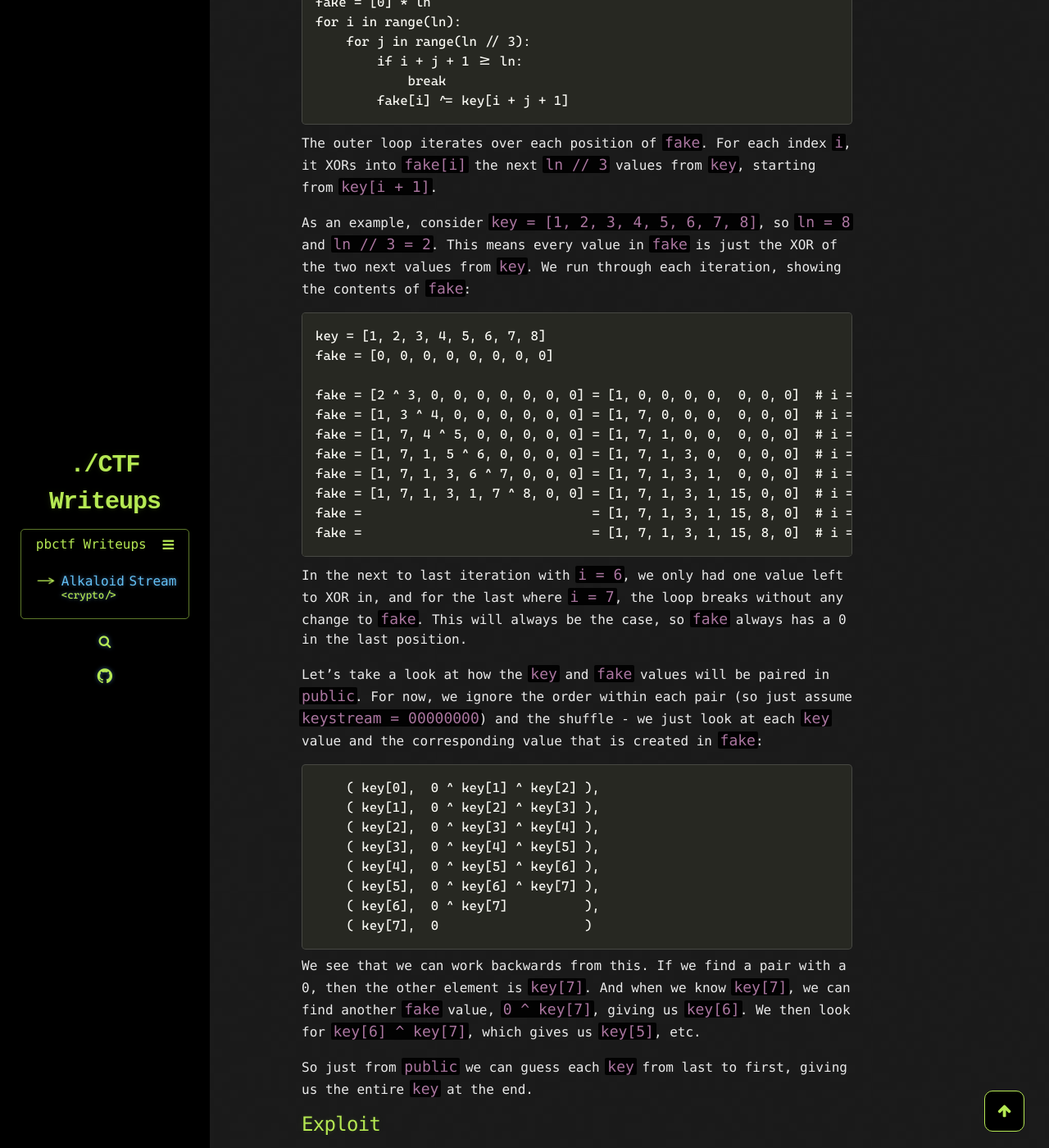
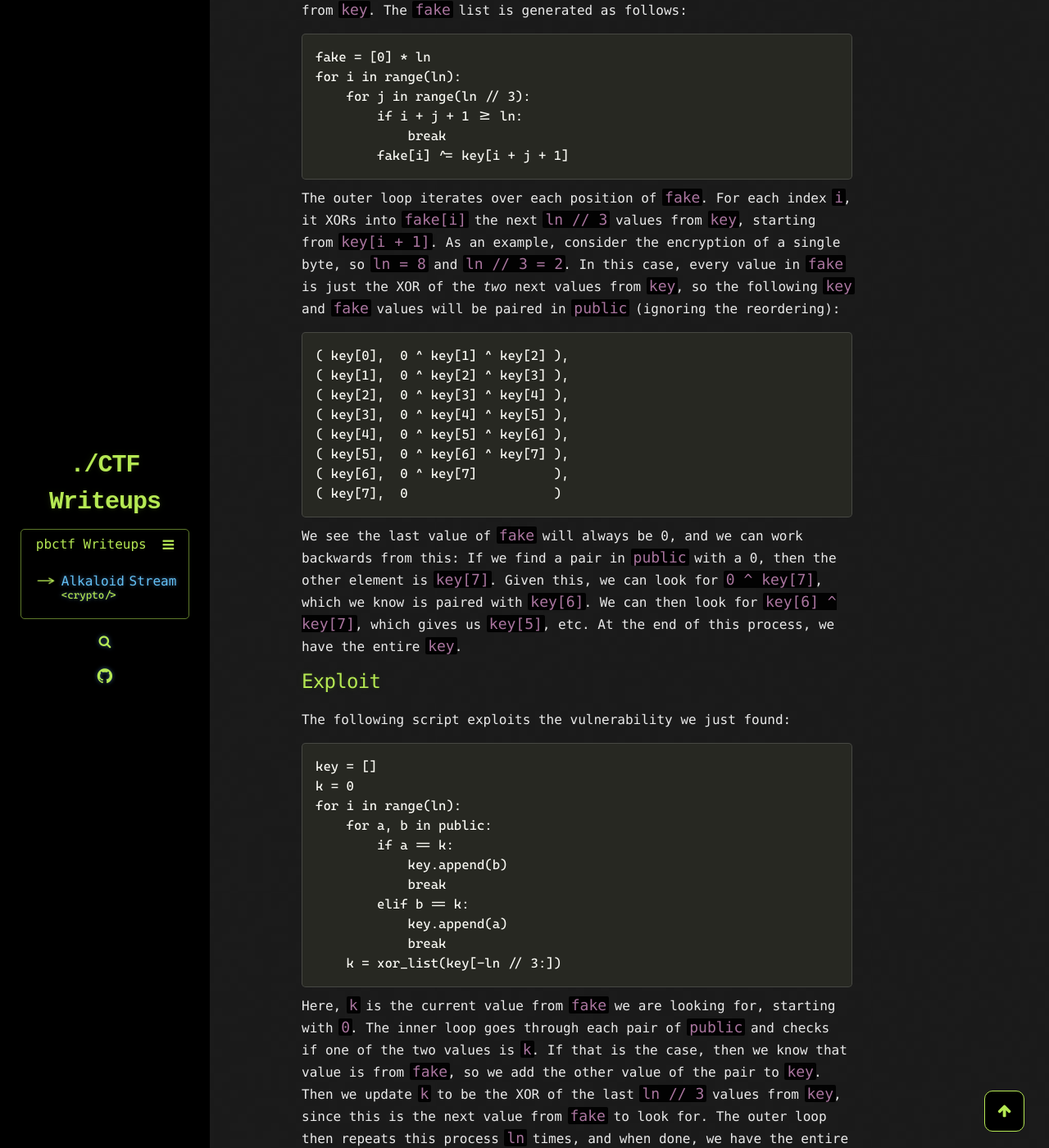
Before and after one commit to Nissen96/CTF-writeups, a Jekyll site: the page built from _writeups/2021/pbctf/Alkaloid-Stream.md, in a window 1280 px wide and 1400 px high, scrolled down 4232 px. Shown: the whole window at 82% size. Built offline with Jekyll 4.4.1, drawn with Linux system fonts in a browser that asks for light colours; nearby versions of some CDN libraries; library files that are not in the unit come from our copies; some of the changed text lies outside the part shown.

Commit message:
Improved writeup

````diff
--- a/_writeups/2021/pbctf/Alkaloid-Stream.md
+++ b/_writeups/2021/pbctf/Alkaloid-Stream.md
@@ -12,7 +12,7 @@ description: |-
 ---
 <details>
     <summary>tl;dr</summary>
-    <p>For each input bit, a <code>key</code> number and <code>fake</code> number is generated. A random <code>keystream</code> is generated and a corresponding <code>public</code> array, such that</p>
+    <p>For each input bit, a <code>key</code> number and <code>fake</code> number is generated. A random <code>keystream</code> is generated and a corresponding <code>public</code> list, such that</p>
     <p><code>public[i] = [fake[i], key[i]] if keystream[i] else [key[i], fake[i]]</code></p>
     <p>The input is XORed with the random keystream to generate the ciphertext and this is output together with <code>public</code>. But <code>fake</code> was generated by XORing values from <code>key</code>, and based on this, we can guess which values from <code>public</code> are fake. The others must be from <code>key</code>, allowing us to recover the <code>keystream</code> and decrypt the <code>flag</code>.</p>
 </details>
@@ -20,6 +20,8 @@ description: |-
 ***
 
 ## Introduction
+
+*If you already understand the script file, you can safely skip to [next section](#vulnerability)*.
 
 We are given the challenge files [gen.py]({{ site.baseurl }}/assets/CTFs/2021/pbctf/gen.py) and [output.txt]({{ site.baseurl }}/assets/CTFs/2021/pbctf/output.txt). Let us first take a look at the script `gen.py`, inspecting the main functionality:
 ```python
@@ -51,7 +53,7 @@ def keygen(ln):
                 arr[ln - 1 - j] ^= arr[ln - 1 - i]
     return arr
 ```
-The function creates an array of `ln` powers of 2 (one per flag bit), so `[1, 2, 4, 8, ...]`, and then runs through two loops. The first iterates over the array from the beginning and XORs each number with some of the previous (determined by `random.getrandbits(1)`). The second basically does the same but from behind and in reverse order. The end result is a list of `ln` seemingly random numbers, which is the `key`.
+The function creates a list of `ln` powers of 2 (one per flag bit), so `[1, 2, 4, 8, ...]`, and then runs through two loops. The first iterates over the list from the beginning and XORs each number with some of the previous (determined by `random.getrandbits(1)`). The second basically does the same but from behind and in reverse order. The end result is a list of `ln` seemingly random numbers, which is the `key`.
 
 This is used in the next step, `keystream, public = gen_keystream(key)`:
 ```python
@@ -84,17 +86,17 @@ def gen_keystream(key):
 ```
 This function first generates the list `fake` by XORing some numbers from the actual `key` together and then uses this as a sort of fake key. It then generates `ln` random bits which ends up being the `keystream`. It populates `public` with both a `key` value and `fake` value for each `keystream` bit. If the bit is a 1, it inserts `[fake[i], key[i]]`, and else `[key[i], fake[i]]` - so the bit determines the order. This means `public` is a list of `ln` elements, where each element is a list of two numbers - a `key` value and `fake` value -- but without the `key` or `keystream`, there should be no way of knowing which is which. As an example, if we have
 ```python
-    key = [12, 34, 56, 78]
-    fake = [98, 76, 54, 32]  # Just example values
+key = [12, 34, 56, 78]
+fake = [98, 76, 54, 32]  # Just example values
 ```
 and the random `keystream` ends up being `[0, 1, 1, 0]`, then we would have
 ```python
-    public = [
-        [12, 98],  # key, fake
-        [76, 34],  # fake, key
-        [54, 56],  # fake, key
-        [78, 32]   # key, fake
-    ]
+public = [
+    [12, 98],  # key, fake
+    [76, 34],  # fake, key
+    [54, 56],  # fake, key
+    [78, 32]   # key, fake
+]
 ```
 The `keystream` tells us which values from `public` are `key` values and `fake` values - a 0 indicates the first is a `key` value and a 1 that the second is. At the end, the function returns `keystream` and `public`.
 
@@ -125,9 +127,9 @@ This is a simple XOR of the `flag` and `keystream`.
 
 ## Vulnerability
 
-Since the encryption is just an XOR with a randomly generated `keystream`, we don't get much info from the encrypted flag itself. We need to find the `keystream`, and since we only have the `public` array, we must somehow be able to guess the stream from that. Said differently, if this scheme is vulnerable, it must be because we can somehow guess which values in `public` are `key` values and which are `fake`.
+Since the encryption is just an XOR with a randomly generated `keystream`, we don't get much info from the encrypted flag itself. We need to find the `keystream`, and since we only have the `public` list, we must somehow be able to guess the stream from that. Said differently, if this scheme is vulnerable, it must be because we can somehow guess which values in `public` are `key` values and which are `fake`.
 
-Looking at the `keygen()` method, there doesn't seem to be an obvious way to guess which of the values in `public` it could have generated. Instead, we look at how the `fake` values are generated from the `key`. This direct dependence and lack of inserted randomness could perhaps lead us to guess which values are fake - and therefore which are from `key`. The `fake` list is generated as follows:
+Looking at the `keygen()` method, there doesn't seem to be an obvious way to guess which of the values in `public` it could have generated. Instead, we look at how the `fake` values are generated from the `key`. This direct dependence and lack of inserted randomness could perhaps lead us to guess which values are from `fake` -- and therefore which are from `key`. The `fake` list is generated as follows:
 ```python
 fake = [0] * ln
 for i in range(ln):
@@ -136,47 +138,27 @@ for i in range(ln):
             break
         fake[i] ^= key[i + j + 1]
 ```
-The outer loop iterates over each position of `fake`. For each index `i`, it XORs into `fake[i]` the next `ln // 3` values from `key`, starting from `key[i + 1]`.
-
-As an example, consider `key = [1, 2, 3, 4, 5, 6, 7, 8]`, so `ln = 8` and `ln // 3 = 2`. This means every value in `fake` is just the XOR of the two next values from `key`. We run through each iteration, showing the contents of `fake`:
+The outer loop iterates over each position of `fake`. For each index `i`, it XORs into `fake[i]` the next `ln // 3` values from `key`, starting from `key[i + 1]`. As an example, consider the encryption of a single byte, so `ln = 8` and `ln // 3 = 2`. In this case, every value in `fake` is just the XOR of the *two* next values from `key`, so the following `key` and `fake` values will be paired in `public` (ignoring the reordering):
 ```python
-key = [1, 2, 3, 4, 5, 6, 7, 8]
-fake = [0, 0, 0, 0, 0, 0, 0, 0]
-
-fake = [2 ^ 3, 0, 0, 0, 0, 0, 0, 0] = [1, 0, 0, 0, 0,  0, 0, 0]  # i = 0
-fake = [1, 3 ^ 4, 0, 0, 0, 0, 0, 0] = [1, 7, 0, 0, 0,  0, 0, 0]  # i = 1
-fake = [1, 7, 4 ^ 5, 0, 0, 0, 0, 0] = [1, 7, 1, 0, 0,  0, 0, 0]  # i = 2
-fake = [1, 7, 1, 5 ^ 6, 0, 0, 0, 0] = [1, 7, 1, 3, 0,  0, 0, 0]  # i = 3
-fake = [1, 7, 1, 3, 6 ^ 7, 0, 0, 0] = [1, 7, 1, 3, 1,  0, 0, 0]  # i = 4
-fake = [1, 7, 1, 3, 1, 7 ^ 8, 0, 0] = [1, 7, 1, 3, 1, 15, 0, 0]  # i = 5
-fake =                              = [1, 7, 1, 3, 1, 15, 8, 0]  # i = 6
-fake =                              = [1, 7, 1, 3, 1, 15, 8, 0]  # i = 7
+( key[0],  0 ^ key[1] ^ key[2] ),
+( key[1],  0 ^ key[2] ^ key[3] ),
+( key[2],  0 ^ key[3] ^ key[4] ),
+( key[3],  0 ^ key[4] ^ key[5] ),
+( key[4],  0 ^ key[5] ^ key[6] ),
+( key[5],  0 ^ key[6] ^ key[7] ),
+( key[6],  0 ^ key[7]          ),
+( key[7],  0                   )
 ```
-In the next to last iteration with `i = 6`, we only had one value left to XOR in, and for the last where `i = 7`, the loop breaks without any change to `fake`. This will always be the case, so `fake` always has a 0 in the last position.
-
-Let's take a look at how the `key` and `fake` values will be paired in `public`. For now, we ignore the order within each pair (so just assume `keystream = 00000000`) and the shuffle - we just look at each `key` value and the corresponding value that is created in `fake`:
-```python
-    ( key[0],  0 ^ key[1] ^ key[2] ),
-    ( key[1],  0 ^ key[2] ^ key[3] ),
-    ( key[2],  0 ^ key[3] ^ key[4] ),
-    ( key[3],  0 ^ key[4] ^ key[5] ),
-    ( key[4],  0 ^ key[5] ^ key[6] ),
-    ( key[5],  0 ^ key[6] ^ key[7] ),
-    ( key[6],  0 ^ key[7]          ),
-    ( key[7],  0                   )
-```
-We see that we can work backwards from this. If we find a pair with a 0, then the other element is `key[7]`. And when we know `key[7]`, we can find another `fake` value, `0 ^ key[7]`, giving us `key[6]`. We then look for `key[6] ^ key[7]`, which gives us `key[5]`, etc.
-
-So just from `public` we can guess each `key` from last to first, giving us the entire `key` at the end.
+We see the last value of `fake` will always be 0, and we can work backwards from this: If we find a pair in `public` with a 0, then the other element is `key[7]`. Given this, we can look for `0 ^ key[7]`, which we know is paired with `key[6]`. We can then look for `key[6] ^ key[7]`, which gives us `key[5]`, etc. At the end of this process, we have the entire `key`.
 
 ## Exploit
 
-To exploit the vulnerability we found, we write the following script:
+The following script exploits the vulnerability we just found:
 ```python
 key = []
 k = 0
 for i in range(ln):
-    for a, b in pb:
+    for a, b in public:
         if a == k:
             key.append(b)
             break
@@ -185,15 +167,15 @@ for i in range(ln):
             break
     k = xor_list(key[-ln // 3:])
 ```
-Here, `k` is the current value from `fake` we are looking for, starting with `0`. The inner loop then goes through each pair of `public` and checks if one of the two values is `k`. If that is the case, then we know that value is from `fake`, so we add the other value of the pair to `key`. Then we update `k` to be the XOR of the last `ln // 3` values from `key`, since this is the next value from `fake` to look for -- as we saw when analyzing how `fake` was populated. The outer loop just repeats this once per `key` value, and when this is done, we have the entire `key`.
+Here, `k` is the current value from `fake` we are looking for, starting with `0`. The inner loop goes through each pair of `public` and checks if one of the two values is `k`. If that is the case, then we know that value is from `fake`, so we add the other value of the pair to `key`. Then we update `k` to be the XOR of the last `ln // 3` values from `key`, since this is the next value from `fake` to look for. The outer loop then repeats this process `ln` times, and when done, we have the entire `key`.
 
-Having now both `key` and `public`, we can recover the `keystream` and decrypt the `flag`:
+Knowing both `key` and `public`, we can recover the `keystream` and decrypt the `flag`:
 ```python
 keystream = recover_keystream(key, public)
 flag = bits_to_bytes(xor(enc, keystream))
 print(flag.decode())
 ```
-We get the flag
+The decrypted flag is
 
     pbctf{super_duper_easy_brute_forcing_actually_this_one_was_made_by_mistake}
 
@@ -202,6 +184,6 @@ The full decryption script can be downloaded [here]({{ site.baseurl }}/assets/CT
 
 ## Notes
 
-A few things to note: First, we recover the `key` in reverse order. This has no significance, since the recover function generates the `keystream` based on `public` -- `key` is only used as a set for lookups.
+A few things to note: First, we recover the `key` in reverse order. This has no significance, since the order of `keystream` is only based on the order of `public`. The recover function just uses `key` as a lookup set.
 
-Secondly, in the decryption script, we make a copy of `public` and work on this. This allows us to delete each pair we have already used, which is necessary to avoid some duplicate value issues.
+Secondly, in the actual decryption script, we make a copy of `public` and work on this instead of on `public`. This allows us to delete each pair we have already used, which is necessary to avoid some duplicate value issues.
````
